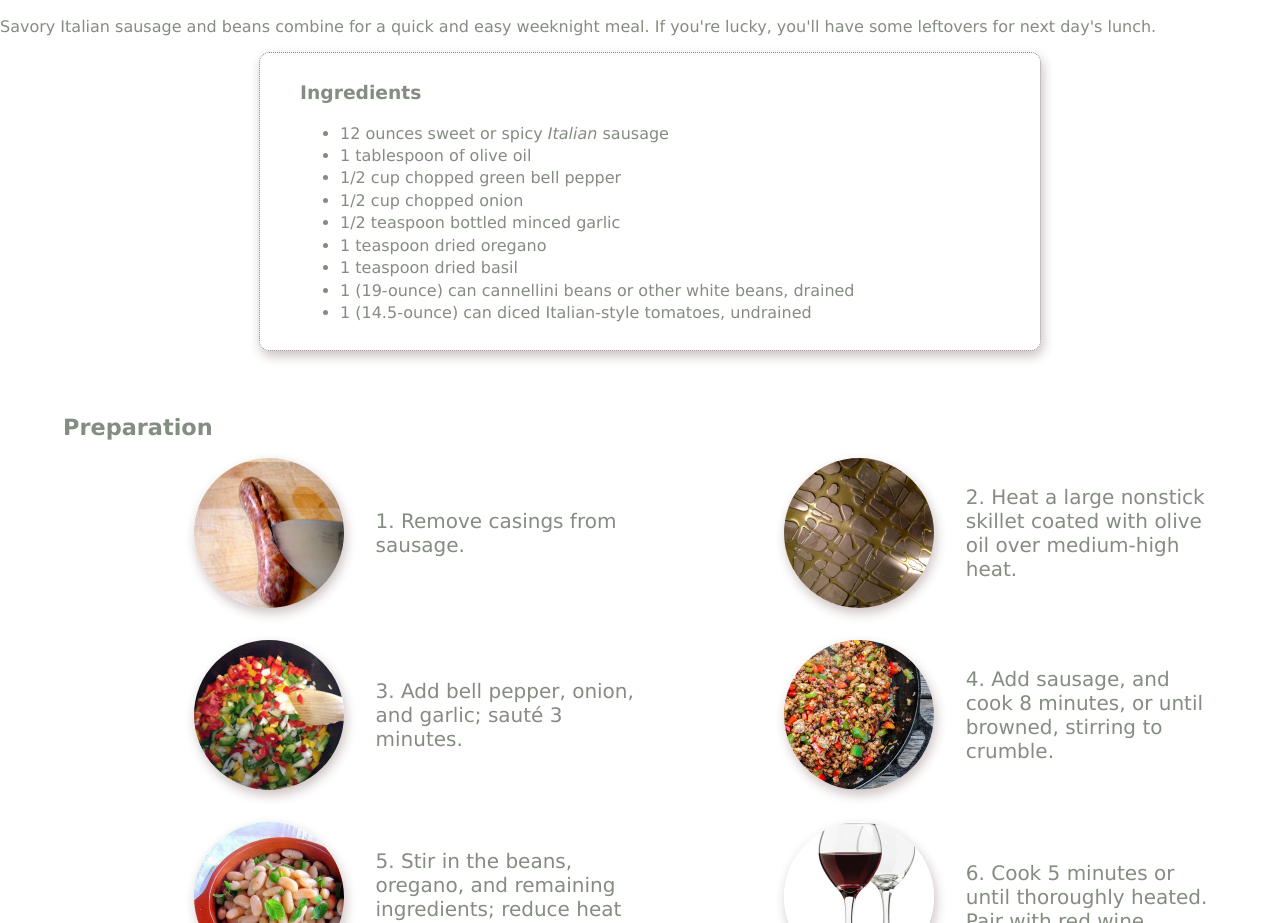
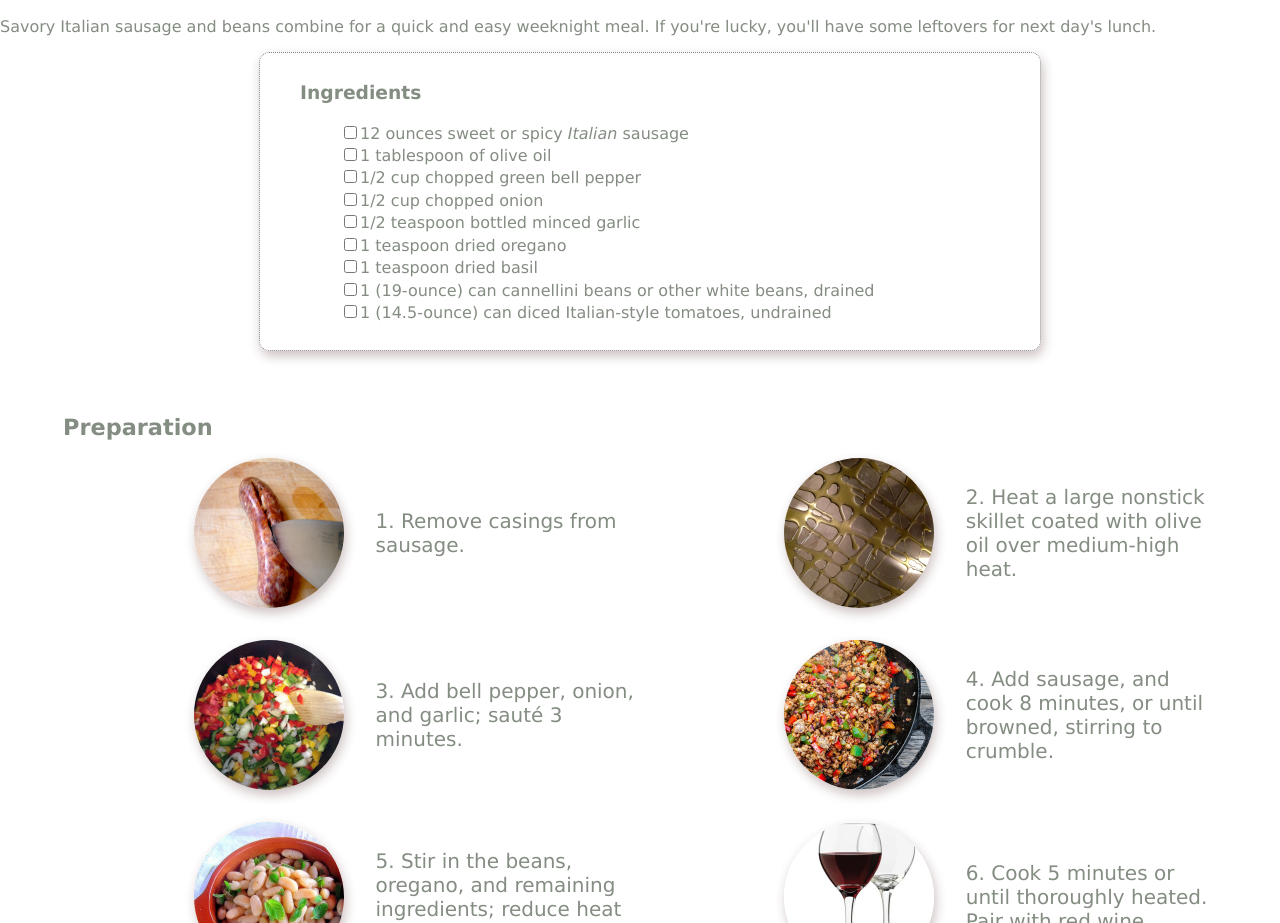
Before and after one commit to covrigel/lhl_favourite_recipe, a plain HTML site: page favourite_recipe/index.html in a window 1280 px wide. Shown: the part 851-1774 px from the top of the page. Drawn offline with nearby package versions, Linux system fonts and the light colour scheme.

Commit message:
Initializing js and javascript

```diff
--- a/favourite_recipe/index.html
+++ b/favourite_recipe/index.html
@@ -4,6 +4,8 @@
     <meta charset = "UTF-8">
     <title>Dirty Kitchen: Beans with sausages</title>
     <link rel="stylesheet" type="text/css" href="style.css">
+    <script src="https://ajax.googleapis.com/ajax/libs/jquery/2.1.1/jquery.min.js"></script>
+    <script src="script.js"></script>
   </head>
   <body>
     <header>
@@ -41,15 +43,15 @@
       <section>
         <h3>Ingredients</h3>
         <ul>
-          <li>12 ounces sweet or spicy <em>Italian</em>  sausage</li>
-          <li>1 tablespoon of olive oil</li>
-          <li>1/2 cup chopped green bell pepper</li>
-          <li>1/2 cup chopped onion</li>
-          <li>1/2 teaspoon bottled minced garlic</li>
-          <li>1 teaspoon dried oregano</li>
-          <li>1 teaspoon dried basil</li>
-          <li>1 (19-ounce) can cannellini beans or other white beans, drained</li>
-          <li>1 (14.5-ounce) can diced Italian-style tomatoes, undrained</li>
+          <li><input type="checkbox" class="markIt" />12 ounces sweet or spicy <em>Italian</em>  sausage</li>
+          <li><input type="checkbox" />1 tablespoon of olive oil</li>
+          <li><input type="checkbox" />1/2 cup chopped green bell pepper</li>
+          <li><input type="checkbox" />1/2 cup chopped onion</li>
+          <li><input type="checkbox" />1/2 teaspoon bottled minced garlic</li>
+          <li><input type="checkbox" />1 teaspoon dried oregano</li>
+          <li><input type="checkbox" />1 teaspoon dried basil</li>
+          <li><input type="checkbox" />1 (19-ounce) can cannellini beans or other white beans, drained</li>
+          <li><input type="checkbox" />1 (14.5-ounce) can diced Italian-style tomatoes, undrained</li>
         </ul>
       </section>
     </div>
--- /dev/null
+++ b/favourite_recipe/script.js
@@ -0,0 +1,5 @@
+$(document).ready(function() {
+  $('checkbox').click(function(){
+  	$('li').hide();
+  })
+});
--- a/favourite_recipe/style.css
+++ b/favourite_recipe/style.css
@@ -123,3 +123,7 @@ footer{
 footer p{
 	text-align: center;
 }
+
+ul{
+  list-style-type: none;
+}
```
